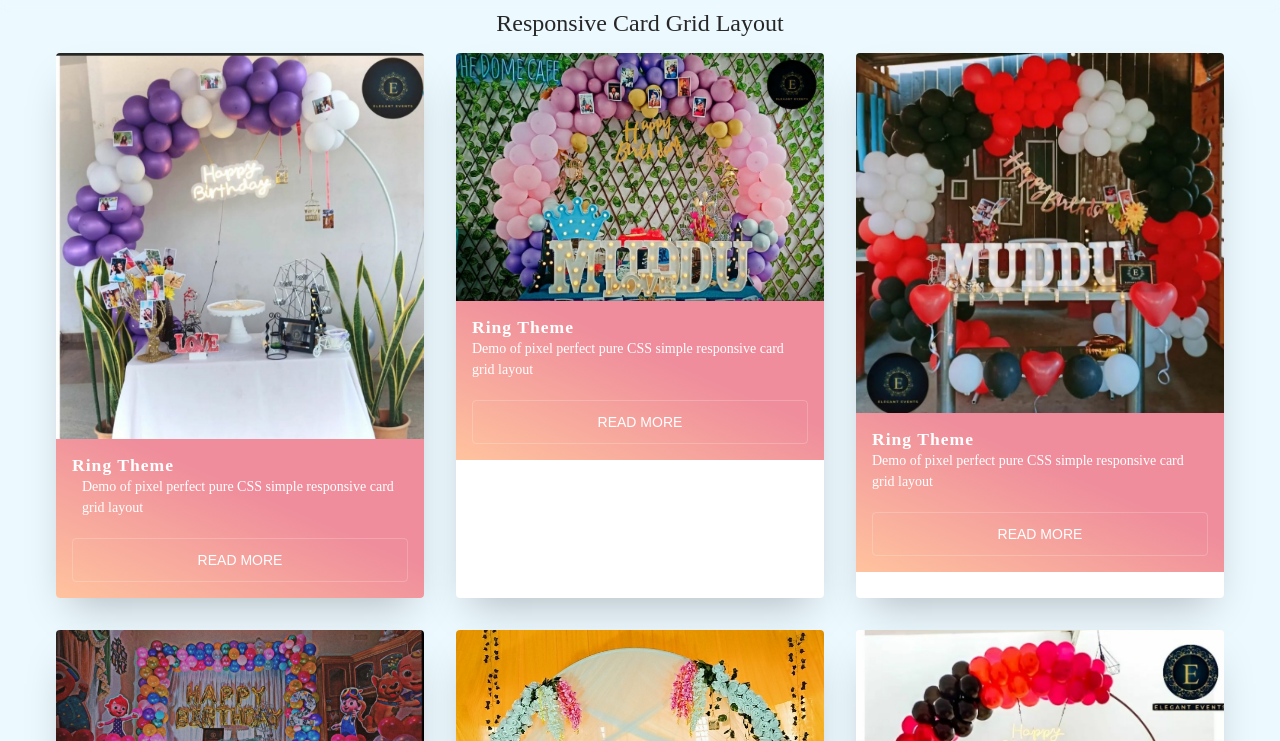
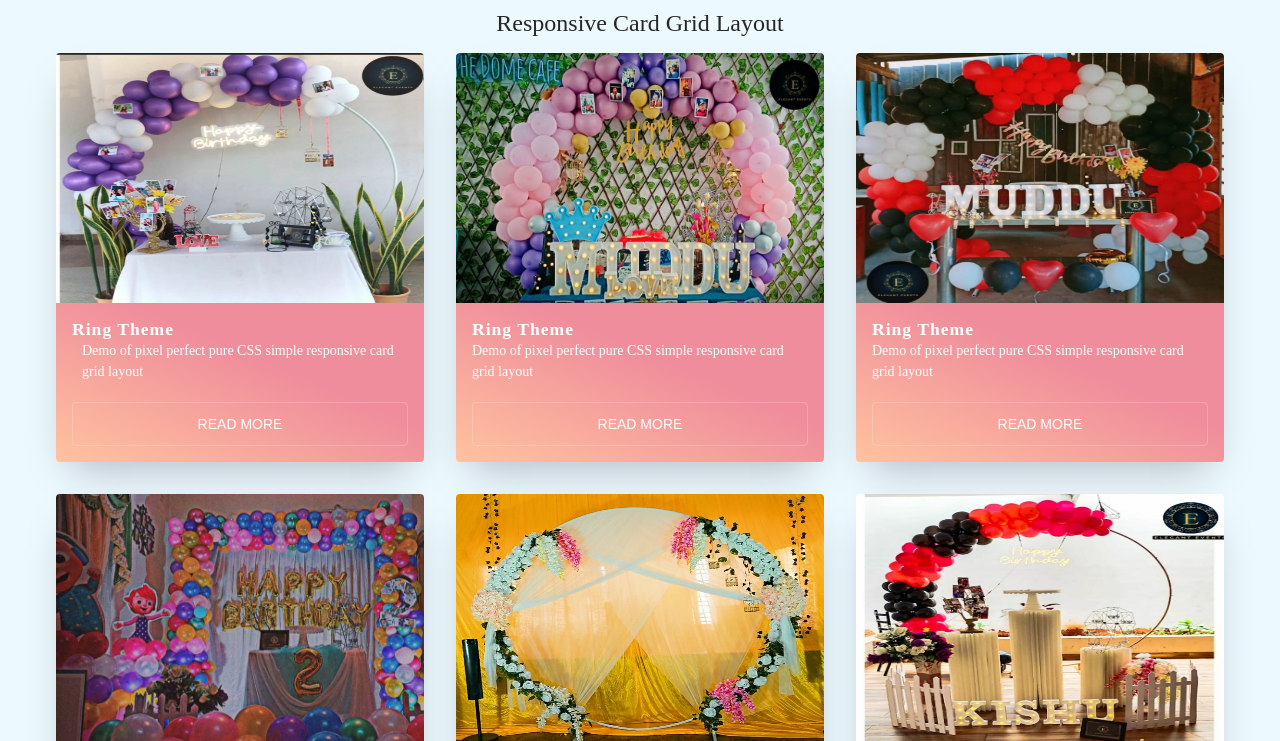
Before and after one commit to HEMANTH123SR/elegant-events, a plain HTML site: page index.html in a window 1280 px wide. Shown: the part 56-797 px from the top of the page. Drawn offline with Linux system fonts and the light colour scheme; a script that the page names is missing.

Commit message:
Add files via upload

```diff
--- a/style.css
+++ b/style.css
@@ -255,8 +255,9 @@ h1 {
 }
 
 img {
-  height: auto;
-  max-width: 100%;
+  min-height: 250px;
+  max-height: 250px;
+  min-width: 100%;
   vertical-align: middle;
 }
 
@@ -284,6 +285,7 @@ img {
   list-style: none;
   margin: 0;
   padding: 0;
+  min-width: 300px;
 }
 
 .cards_item {
```
